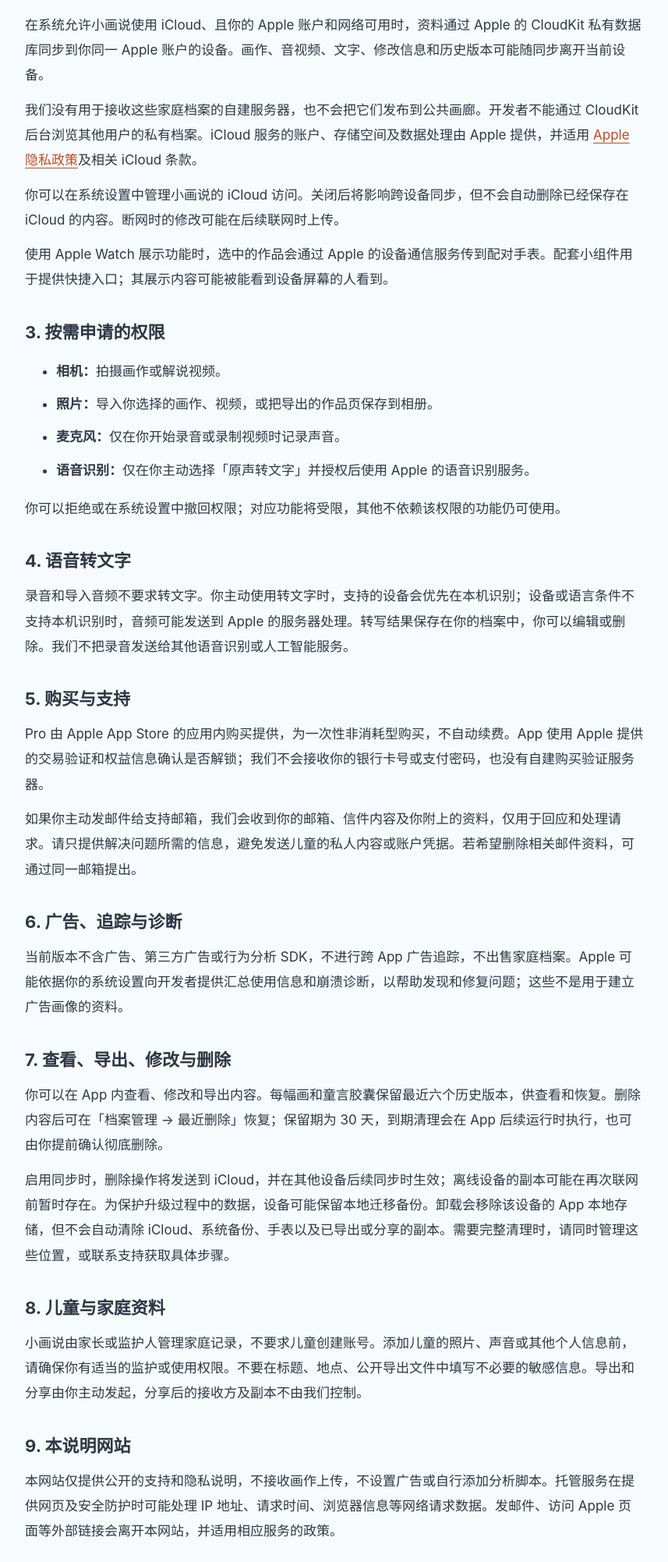
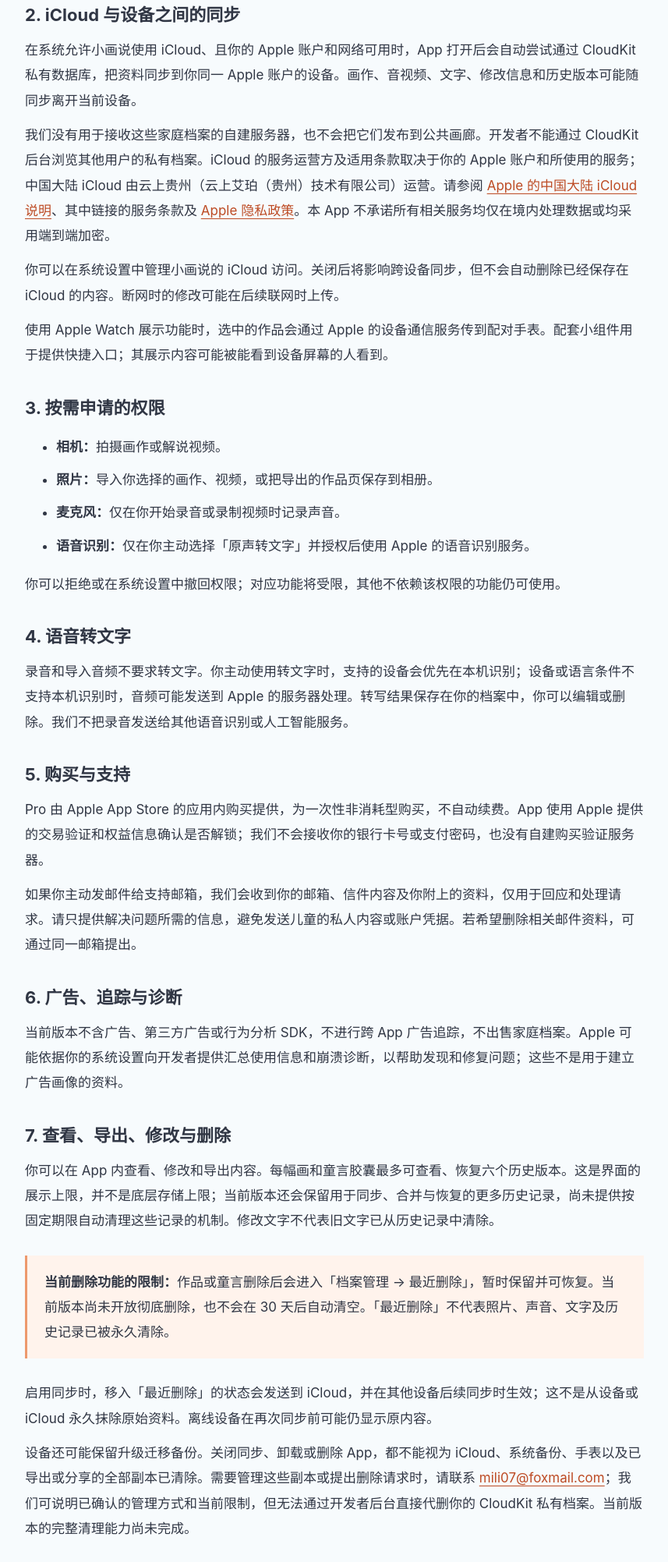
Before and after one commit to MoonBall/xiaohuashuo-support, a plain HTML site: page privacy.html in a window 1280 px wide. Shown: the part 697-2700 px from the top of the page at 78% size, without its empty margins (211-1068 px from the left). Drawn offline with Linux system fonts and the light colour scheme.

Commit message:
Correct current deletion and history retention disclosures

```diff
--- a/privacy.html
+++ b/privacy.html
@@ -1,16 +1,16 @@
 <!doctype html>
 <html lang="zh-CN"><head><meta charset="utf-8"><meta name="viewport" content="width=device-width, initial-scale=1"><meta name="description" content="小画说隐私政策：了解本机存储、iCloud 私有同步、可选权限、语音识别与资料管理。"><title>隐私政策 · 小画说</title><link rel="stylesheet" href="styles.css"></head><body>
 <header><a href="./">小画说</a><nav aria-label="主导航"><a href="./">支持与帮助</a><a href="privacy.html" aria-current="page">隐私政策</a></nav></header>
-<main><h1>隐私政策</h1><p class="muted">更新与生效日期：2026 年 9 月 18 日<br>适用于小画说 iPhone、iPad、Apple Watch App 及配套小组件。</p>
+<main><h1>隐私政策</h1><p class="muted">更新与生效日期：2026 年 9 月 18 日<br>适用于小画说 iPhone、iPad、Apple Watch App 及配套小组件。以下当前功能说明以 1.0（构建 14）为准。</p>
 <p>小画说由何青霞提供，帮助家长保存画作、声音和成长记录。我们希望你清楚知道：资料存在哪里、哪些功能需要权限，以及怎样管理自己的内容。</p>
 <section><h2>1. 你记录的内容</h2><p>小画说处理你主动添加的照片、音频、视频、作品名称、日期、地点文字、家长记录、收藏状态及编辑历史，用于保存、展示、编辑、回看和导出。导入音频时会尝试读取文件中的日期资料，供你核对；不会因此自动转写音频。</p><p>资料首先保存在设备的 App 存储空间。地点由你填写，小画说不请求 GPS 定位、通讯录或健康数据权限。</p></section>
-<section><h2>2. iCloud 与设备之间的同步</h2><p>在系统允许小画说使用 iCloud、且你的 Apple 账户和网络可用时，资料通过 Apple 的 CloudKit 私有数据库同步到你同一 Apple 账户的设备。画作、音视频、文字、修改信息和历史版本可能随同步离开当前设备。</p><p>我们没有用于接收这些家庭档案的自建服务器，也不会把它们发布到公共画廊。开发者不能通过 CloudKit 后台浏览其他用户的私有档案。iCloud 服务的账户、存储空间及数据处理由 Apple 提供，并适用 <a href="https://www.apple.com/legal/privacy/">Apple 隐私政策</a>及相关 iCloud 条款。</p><p>你可以在系统设置中管理小画说的 iCloud 访问。关闭后将影响跨设备同步，但不会自动删除已经保存在 iCloud 的内容。断网时的修改可能在后续联网时上传。</p><p>使用 Apple Watch 展示功能时，选中的作品会通过 Apple 的设备通信服务传到配对手表。配套小组件用于提供快捷入口；其展示内容可能被能看到设备屏幕的人看到。</p></section>
+<section><h2>2. iCloud 与设备之间的同步</h2><p>在系统允许小画说使用 iCloud、且你的 Apple 账户和网络可用时，App 打开后会自动尝试通过 CloudKit 私有数据库，把资料同步到你同一 Apple 账户的设备。画作、音视频、文字、修改信息和历史版本可能随同步离开当前设备。</p><p>我们没有用于接收这些家庭档案的自建服务器，也不会把它们发布到公共画廊。开发者不能通过 CloudKit 后台浏览其他用户的私有档案。iCloud 的服务运营方及适用条款取决于你的 Apple 账户和所使用的服务；中国大陆 iCloud 由云上贵州（云上艾珀（贵州）技术有限公司）运营。请参阅 <a href="https://support.apple.com/zh-cn/111754">Apple 的中国大陆 iCloud 说明</a>、其中链接的服务条款及 <a href="https://www.apple.com/legal/privacy/">Apple 隐私政策</a>。本 App 不承诺所有相关服务均仅在境内处理数据或均采用端到端加密。</p><p>你可以在系统设置中管理小画说的 iCloud 访问。关闭后将影响跨设备同步，但不会自动删除已经保存在 iCloud 的内容。断网时的修改可能在后续联网时上传。</p><p>使用 Apple Watch 展示功能时，选中的作品会通过 Apple 的设备通信服务传到配对手表。配套小组件用于提供快捷入口；其展示内容可能被能看到设备屏幕的人看到。</p></section>
 <section><h2>3. 按需申请的权限</h2><ul><li><strong>相机：</strong>拍摄画作或解说视频。</li><li><strong>照片：</strong>导入你选择的画作、视频，或把导出的作品页保存到相册。</li><li><strong>麦克风：</strong>仅在你开始录音或录制视频时记录声音。</li><li><strong>语音识别：</strong>仅在你主动选择「原声转文字」并授权后使用 Apple 的语音识别服务。</li></ul><p>你可以拒绝或在系统设置中撤回权限；对应功能将受限，其他不依赖该权限的功能仍可使用。</p></section>
 <section><h2>4. 语音转文字</h2><p>录音和导入音频不要求转文字。你主动使用转文字时，支持的设备会优先在本机识别；设备或语言条件不支持本机识别时，音频可能发送到 Apple 的服务器处理。转写结果保存在你的档案中，你可以编辑或删除。我们不把录音发送给其他语音识别或人工智能服务。</p></section>
 <section><h2>5. 购买与支持</h2><p>Pro 由 Apple App Store 的应用内购买提供，为一次性非消耗型购买，不自动续费。App 使用 Apple 提供的交易验证和权益信息确认是否解锁；我们不会接收你的银行卡号或支付密码，也没有自建购买验证服务器。</p><p>如果你主动发邮件给支持邮箱，我们会收到你的邮箱、信件内容及你附上的资料，仅用于回应和处理请求。请只提供解决问题所需的信息，避免发送儿童的私人内容或账户凭据。若希望删除相关邮件资料，可通过同一邮箱提出。</p></section>
 <section><h2>6. 广告、追踪与诊断</h2><p>当前版本不含广告、第三方广告或行为分析 SDK，不进行跨 App 广告追踪，不出售家庭档案。Apple 可能依据你的系统设置向开发者提供汇总使用信息和崩溃诊断，以帮助发现和修复问题；这些不是用于建立广告画像的资料。</p></section>
-<section><h2>7. 查看、导出、修改与删除</h2><p>你可以在 App 内查看、修改和导出内容。每幅画和童言胶囊保留最近六个历史版本，供查看和恢复。删除内容后可在「档案管理 → 最近删除」恢复；保留期为 30 天，到期清理会在 App 后续运行时执行，也可由你提前确认彻底删除。</p><p>启用同步时，删除操作将发送到 iCloud，并在其他设备后续同步时生效；离线设备的副本可能在再次联网前暂时存在。为保护升级过程中的数据，设备可能保留本地迁移备份。卸载会移除该设备的 App 本地存储，但不会自动清除 iCloud、系统备份、手表以及已导出或分享的副本。需要完整清理时，请同时管理这些位置，或联系支持获取具体步骤。</p></section>
+<section><h2>7. 查看、导出、修改与删除</h2><p>你可以在 App 内查看、修改和导出内容。每幅画和童言胶囊最多可查看、恢复六个历史版本。这是界面的展示上限，并不是底层存储上限；当前版本还会保留用于同步、合并与恢复的更多历史记录，尚未提供按固定期限自动清理这些记录的机制。修改文字不代表旧文字已从历史记录中清除。</p><div class="note"><strong>当前删除功能的限制：</strong>作品或童言删除后会进入「档案管理 → 最近删除」，暂时保留并可恢复。当前版本尚未开放彻底删除，也不会在 30 天后自动清空。「最近删除」不代表照片、声音、文字及历史记录已被永久清除。</div><p>启用同步时，移入「最近删除」的状态会发送到 iCloud，并在其他设备后续同步时生效；这不是从设备或 iCloud 永久抹除原始资料。离线设备在再次同步前可能仍显示原内容。</p><p>设备还可能保留升级迁移备份。关闭同步、卸载或删除 App，都不能视为 iCloud、系统备份、手表以及已导出或分享的全部副本已清除。需要管理这些副本或提出删除请求时，请联系 <a href="mailto:mili07@foxmail.com">mili07@foxmail.com</a>；我们可说明已确认的管理方式和当前限制，但无法通过开发者后台直接代删你的 CloudKit 私有档案。当前版本的完整清理能力尚未完成。</p></section>
 <section><h2>8. 儿童与家庭资料</h2><p>小画说由家长或监护人管理家庭记录，不要求儿童创建账号。添加儿童的照片、声音或其他个人信息前，请确保你有适当的监护或使用权限。不要在标题、地点、公开导出文件中填写不必要的敏感信息。导出和分享由你主动发起，分享后的接收方及副本不由我们控制。</p></section>
-<section><h2>9. 本说明网站</h2><p>本网站仅提供公开的支持和隐私说明，不接收画作上传，不设置广告或自行添加分析脚本。托管服务在提供网页及安全防护时可能处理 IP 地址、请求时间、浏览器信息等网络请求数据。发邮件、访问 Apple 页面等外部链接会离开本网站，并适用相应服务的政策。</p></section>
+<section><h2>9. 本说明网站</h2><p>本网站由 GitHub Pages 托管，仅提供公开的支持和隐私说明，不接收画作上传，不设置广告或自行添加分析脚本。GitHub 会为安全目的记录和保存访问者的 IP 地址，无论访问者是否登录 GitHub。请参阅 <a href="https://docs.github.com/en/pages/getting-started-with-github-pages/what-is-github-pages#data-collection">GitHub Pages 的数据收集说明</a>及 <a href="https://docs.github.com/en/site-policy/privacy-policies/github-general-privacy-statement">GitHub 隐私声明</a>。网站访问记录与 App 内的家庭档案是不同的数据。</p><p>发邮件、访问 Apple 页面等外部链接会离开本网站，并适用相应服务的政策。</p></section>
 <section><h2>10. 联系与更新</h2><p>隐私问题、数据管理请求或政策疑问，请联系：<a href="mailto:mili07@foxmail.com">mili07@foxmail.com</a>。</p><p>功能或数据处理方式发生变化时，我们会更新本页日期和说明；需要你重新授权的事项，会在相关功能处提供提示。</p></section>
 </main><footer>© 2026 何青霞 · 小画说 · <a href="./">支持与帮助</a></footer></body></html>
```
Also changed, not shown: index.html (+2 -2 lines).
